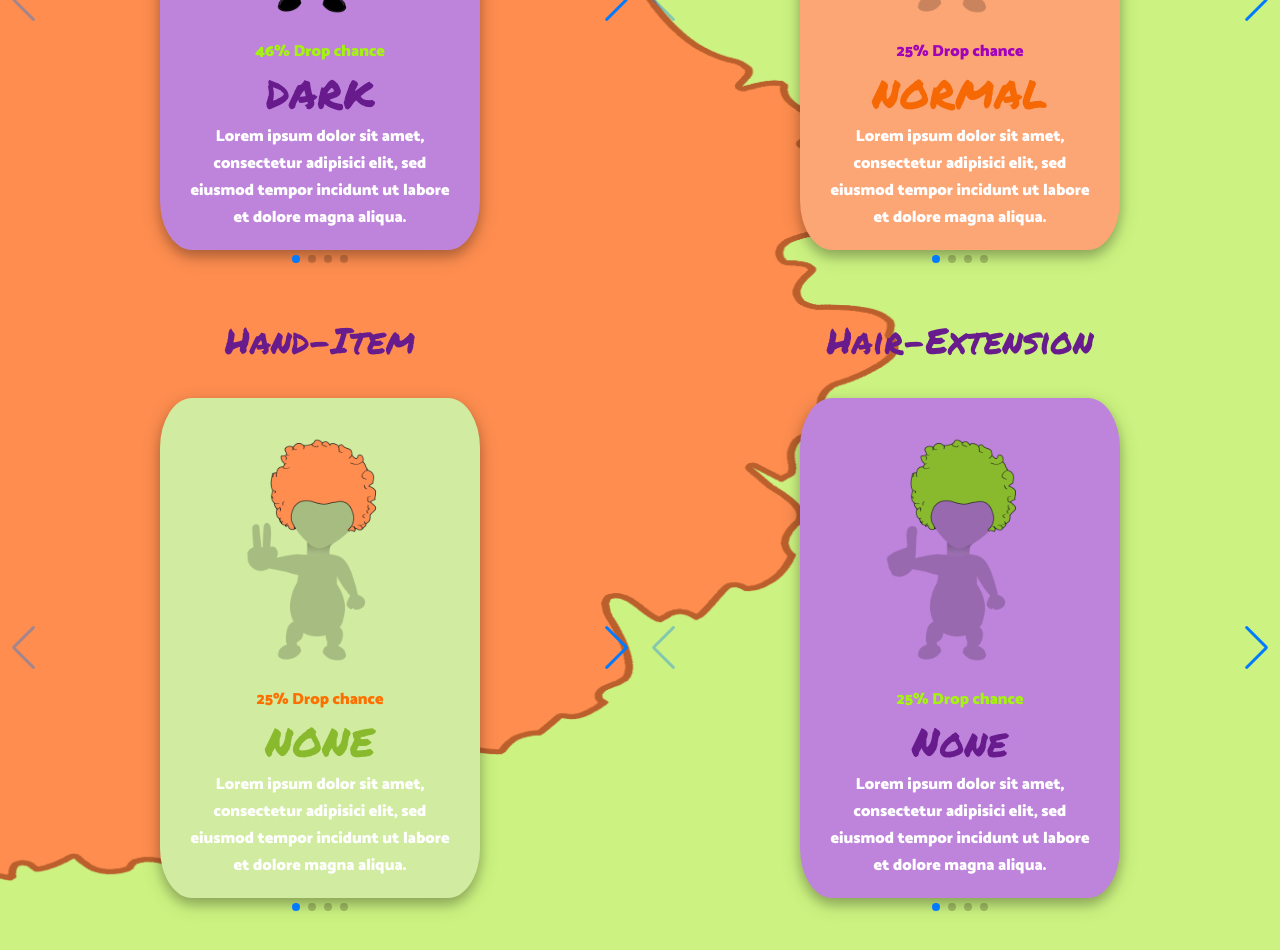
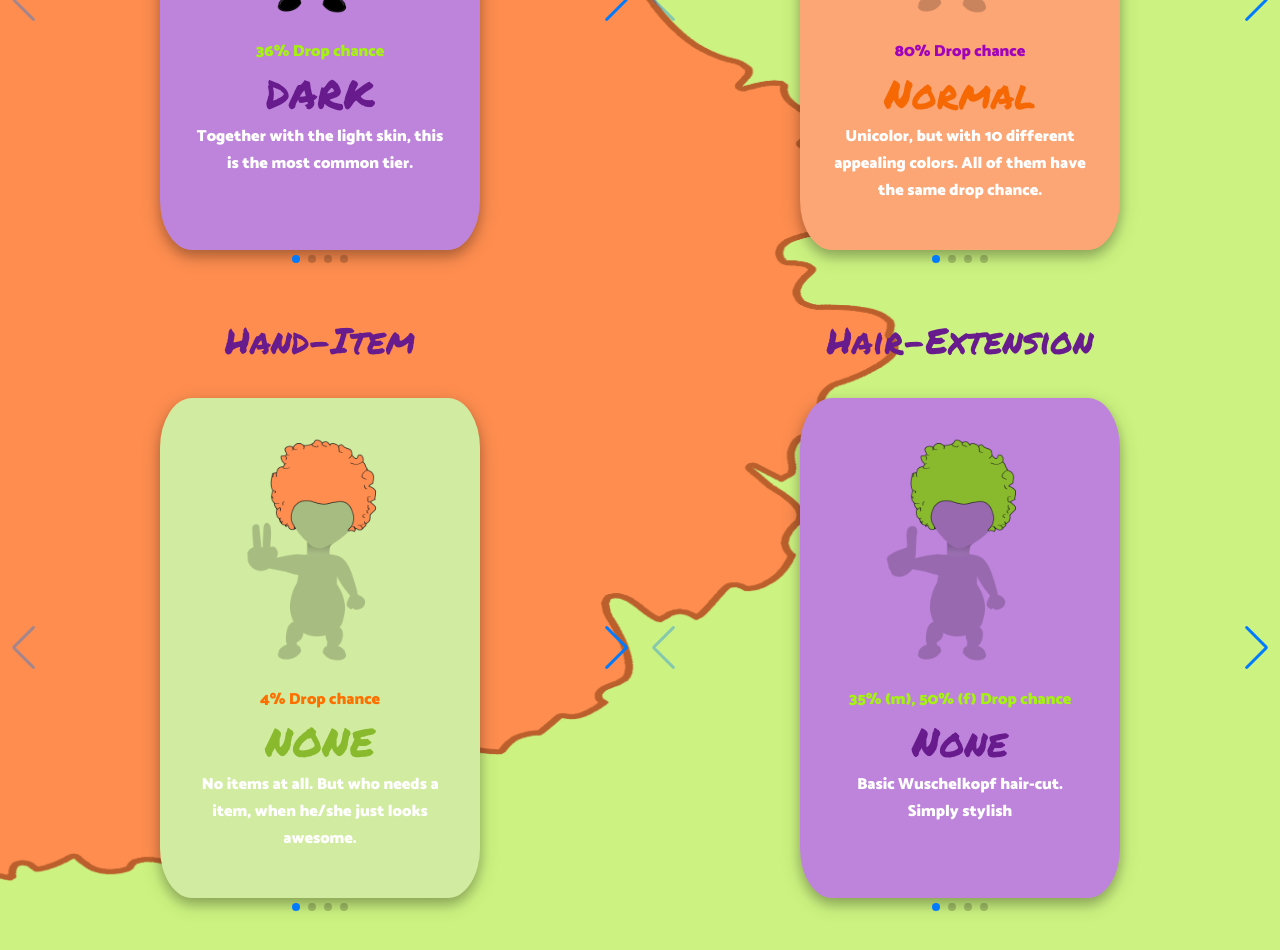
Before and after one commit to anschauf/wuschelkopf-frontend, a React (Create React App) app: page / in a window 1280 px wide. Shown: the part 2700-3650 px from the top of the page. Built offline with nearby package versions, Linux system fonts and the light colour scheme.

Commit message:
Adapt rarities

```diff
--- a/src/components/sections/RaritiesSection/rarities-content.ts
+++ b/src/components/sections/RaritiesSection/rarities-content.ts
@@ -31,31 +31,31 @@ import IMG_HAIREXTENSION_BOTH from '../../../images/card-slider/hairextension_bo
 export const skinRarities: ICardUnit[] = [
     {
         'image': IMG_SKIN_DARK,
-        'label': '46% Drop chance',
+        'label': '36% Drop chance',
         'title': 'DARK',
-        'description': 'Lorem ipsum dolor sit amet, consectetur adipisici elit, sed eiusmod tempor incidunt ut labore et dolore magna aliqua.',
+        'description': 'Together with the light skin, this is the most common tier.',
         'version': "purple"
     },
     {
         'image': IMG_SKIN_LIGHT,
-        'label': '46% Drop chance',
+        'label': '36% Drop chance',
         'title': 'LIGHT',
-        'description': 'Lorem ipsum dolor sit amet, consectetur adipisici elit, sed eiusmod tempor incidunt ut labore et dolore magna aliqua.',
+        'description': 'Also the most common tier, but they get faster sun-burned.',
         'version': "purple"
     },
     {
         'image': IMG_SKIN_GHOST,
-        'label': '6% Drop chance',
+        'label': '16% Drop chance',
         'title': 'GHOST',
-        'description': 'Lorem ipsum dolor sit amet, consectetur adipisici elit, sed eiusmod tempor incidunt ut labore et dolore magna aliqua.',
+        'description': 'A rarer skin, as this is a dead Wuschelkopf returning as a transparent ghost back to the world.',
         'version': "purple"
 
     },
     {
         'image': IMG_SKIN_SKELETT,
-        'label': '2% Drop chance',
+        'label': '8% Drop chance',
         'title': 'SKELETT',
-        'description': 'Lorem ipsum dolor sit amet, consectetur adipisici elit, sed eiusmod tempor incidunt ut labore et dolore magna aliqua.',
+        'description': 'The rarest are undead bodies. The skeletal Wuschelkopf come with their own facial models making them the most wanted.',
         'version': "purple"
     }
 ]
@@ -63,31 +63,31 @@ export const skinRarities: ICardUnit[] = [
 export const hairRarities: ICardUnit[] = [
     {
         'image': IMG_HAIR_NORMAL,
-        'label': '25% Drop chance',
-        'title': 'NORMAL',
-        'description': 'Lorem ipsum dolor sit amet, consectetur adipisici elit, sed eiusmod tempor incidunt ut labore et dolore magna aliqua.',
-        'version': "orange"
-    },
-    {
-        'image': IMG_HAIR_RAINBOW,
-        'label': '25% Drop chance',
-        'title': 'RAINBOW',
-        'description': 'Lorem ipsum dolor sit amet, consectetur adipisici elit, sed eiusmod tempor incidunt ut labore et dolore magna aliqua.',
+        'label': '80% Drop chance',
+        'title': 'Normal',
+        'description': 'Unicolor, but with 10 different appealing colors. All of them have the same drop chance.',
         'version': "orange"
     },
     {
         'image': IMG_HAIR_SHINING,
-        'label': '25% Drop chance',
+        'label': '12% Drop chance',
         'title': 'SHINING',
-        'description': 'Lorem ipsum dolor sit amet, consectetur adipisici elit, sed eiusmod tempor incidunt ut labore et dolore magna aliqua.',
+        'description': 'Shining hair coming in three different colors, which let your Wuschelkopf shine out of the mass.',
         'version': "orange"
 
     },
     {
+        'image': IMG_HAIR_RAINBOW,
+        'label': '5% Drop chance',
+        'title': 'RAINBOW',
+        'description': 'Multicolored hairs. Wear it with pride.',
+        'version': "orange"
+    },
+    {
         'image': IMG_HAIR_BURNING,
-        'label': '25% Drop chance',
+        'label': '3% Drop chance',
         'title': 'BURNING',
-        'description': 'Lorem ipsum dolor sit amet, consectetur adipisici elit, sed eiusmod tempor incidunt ut labore et dolore magna aliqua.',
+        'description': 'Just bad-ass!',
         'version': "orange"
     }
 ]
@@ -95,31 +95,31 @@ export const hairRarities: ICardUnit[] = [
 export const handItemRarities: ICardUnit[] = [
     {
         'image': IMG_HANDITEM_NONE,
-        'label': '25% Drop chance',
+        'label': '4% Drop chance',
         'title': 'NONE',
-        'description': 'Lorem ipsum dolor sit amet, consectetur adipisici elit, sed eiusmod tempor incidunt ut labore et dolore magna aliqua.',
+        'description': 'No items at all. But who needs a item, when he/she just looks awesome.',
         'version': "green"
     },
     {
         'image': IMG_HANDITEM_LEFTONLY,
-        'label': '25% Drop chance',
+        'label': '4% Drop chance',
         'title': 'Left',
-        'description': 'Lorem ipsum dolor sit amet, consectetur adipisici elit, sed eiusmod tempor incidunt ut labore et dolore magna aliqua.',
+        'description': 'Only for rare lefties.',
         'version': "green"
     },
     {
         'image': IMG_HANDITEM_RIGHTONLY,
-        'label': '25% Drop chance',
+        'label': '46% Drop chance',
         'title': 'Right',
-        'description': 'Lorem ipsum dolor sit amet, consectetur adipisici elit, sed eiusmod tempor incidunt ut labore et dolore magna aliqua.',
+        'description': 'Many cool items are found here=).',
         'version': "green"
 
     },
     {
         'image': IMG_HANDITEM_BOTH,
-        'label': '25% Drop chance',
+        'label': '46% Drop chance',
         'title': 'Both',
-        'description': 'Lorem ipsum dolor sit amet, consectetur adipisici elit, sed eiusmod tempor incidunt ut labore et dolore magna aliqua.',
+        'description': 'Because holding a teddy and a lightsaber simultaneously is just cool.',
         'version': "green"
     }
 ]
@@ -159,31 +159,31 @@ export const hairdecoRarities: ICardUnit[] = [
 export const hairExtensionsRarities: ICardUnit[] = [
     {
         'image': IMG_HAIREXTENSION_NONE,
-        'label': '25% Drop chance',
+        'label': '35% (m), 50% (f) Drop chance',
         'title': 'None',
-        'description': 'Lorem ipsum dolor sit amet, consectetur adipisici elit, sed eiusmod tempor incidunt ut labore et dolore magna aliqua.',
+        'description': 'Basic Wuschelkopf hair-cut. Simply stylish',
         'version': "purple"
     },
     {
         'image': IMG_HAIREXTENSION_HAIRCUT,
-        'label': '25% Drop chance',
+        'label': '35% (m), 50% (f) Drop chance',
         'title': 'Haircut',
-        'description': 'Lorem ipsum dolor sit amet, consectetur adipisici elit, sed eiusmod tempor incidunt ut labore et dolore magna aliqua.',
+        'description': 'Beautiful hair-bread for great looks.',
         'version': "purple"
     },
     {
         'image': IMG_HAIREXTENSION_BEARD,
-        'label': '25% Drop chance',
+        'label': '15% (m) Drop chance',
         'title': 'Beard',
-        'description': 'Lorem ipsum dolor sit amet, consectetur adipisici elit, sed eiusmod tempor incidunt ut labore et dolore magna aliqua.',
+        'description': 'For all the hipster around us.',
         'version': "purple"
 
     },
     {
         'image': IMG_HAIREXTENSION_BOTH,
-        'label': '25% Drop chance',
+        'label': '15% (m) Drop chance',
         'title': 'Both',
-        'description': 'Lorem ipsum dolor sit amet, consectetur adipisici elit, sed eiusmod tempor incidunt ut labore et dolore magna aliqua.',
+        'description': 'Wow! So much Wuschel',
         'version': "purple"
     }
 ]
```
